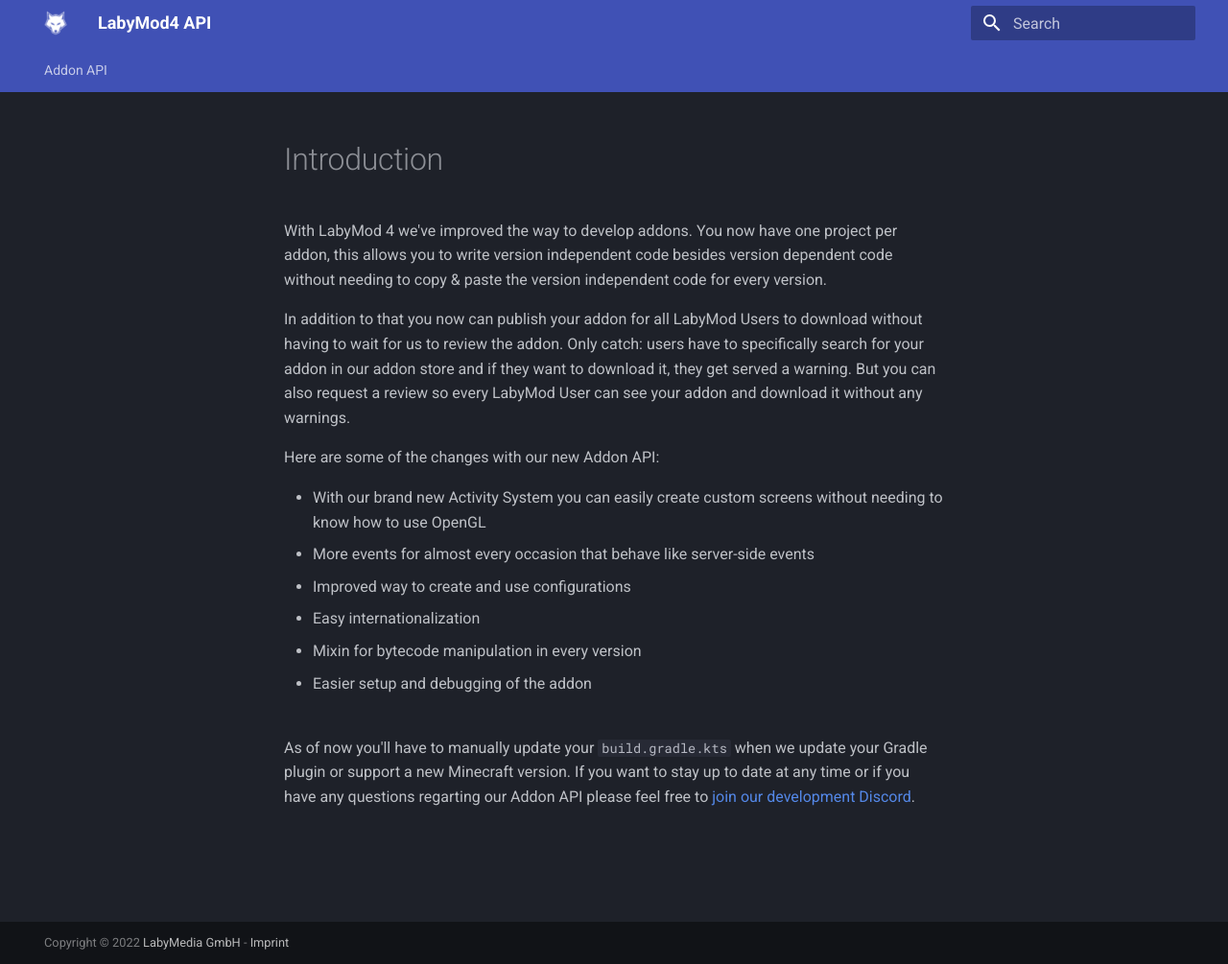
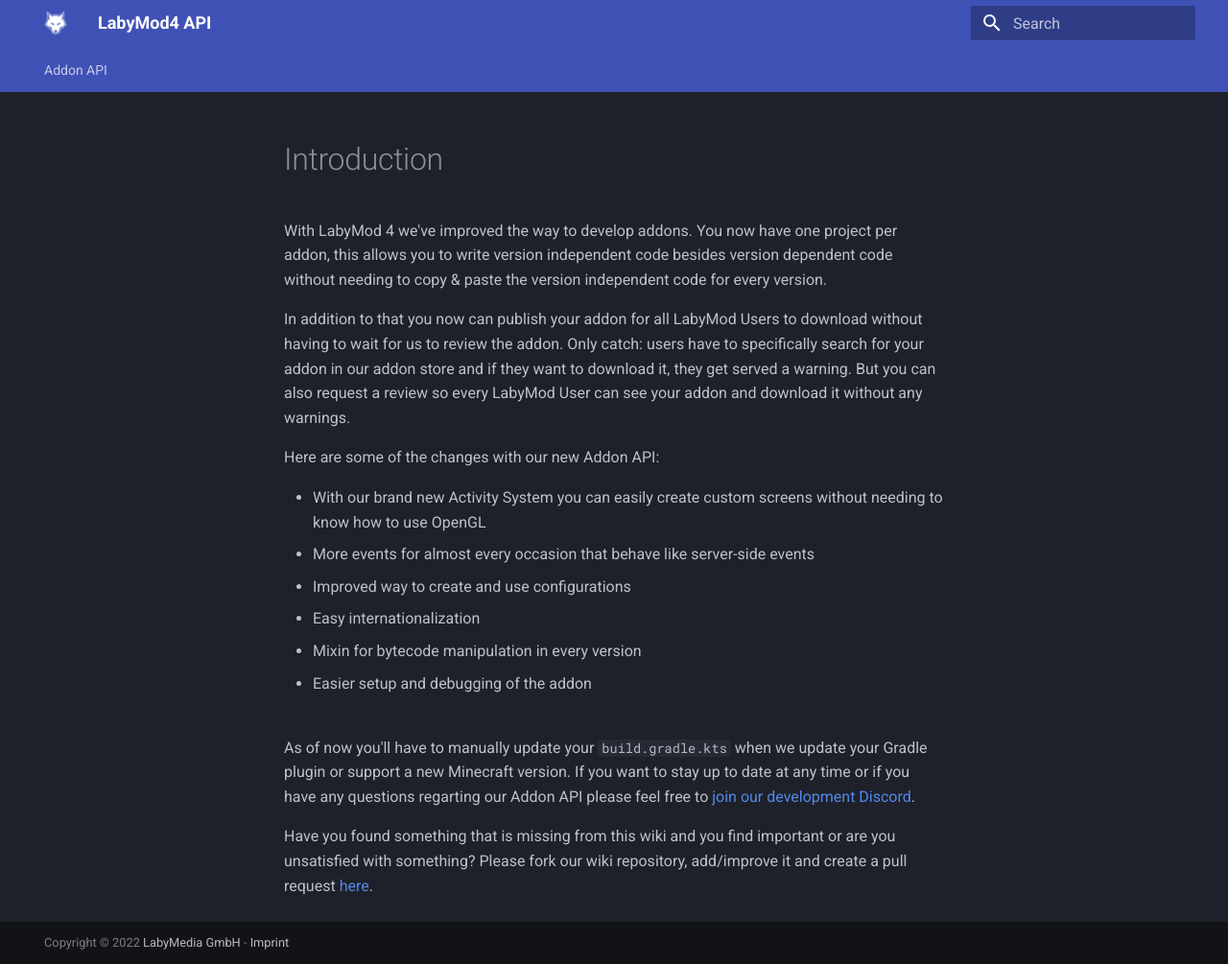
Before and after one commit to LabyMod/labymod4-api-wiki, an MkDocs documentation site: the page built from docs/pages/addon/index.md, in a window 1280 px wide and 1005 px high. Shown: the whole window at 96% size. Built offline with MkDocs 1.6.1 and Material for MkDocs 9.7.7, drawn with Linux system fonts in a browser that asks for light colours.

Commit message:
add contributing text

```diff
--- a/docs/pages/addon/index.md
+++ b/docs/pages/addon/index.md
@@ -16,3 +16,6 @@
 <br>
 As of now you'll have to manually update your `build.gradle.kts` when we update your Gradle plugin or support a new Minecraft version. If you want to stay up to date at any time or if you have any questions regarting our Addon API please feel free to
 <a href="https://labymod.net/dc/dev" target="_blank">join our development Discord</a>.
+
+Have you found something that is missing from this wiki and you find important or are you unsatisfied with something? Please fork our wiki repository, add/improve it and create a pull request
+<a href="https://github.com/LabyMod/labymod4-api-wiki" target="_blank">here</a>.
```
